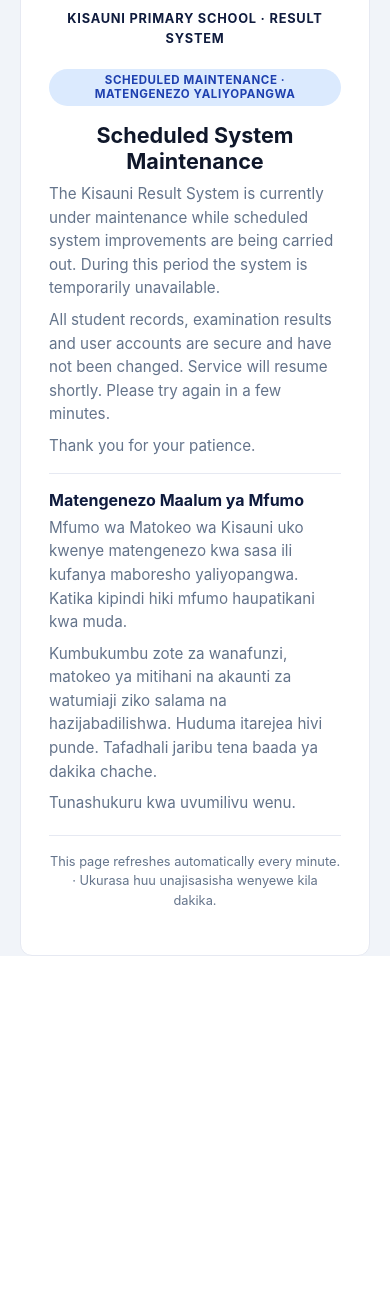
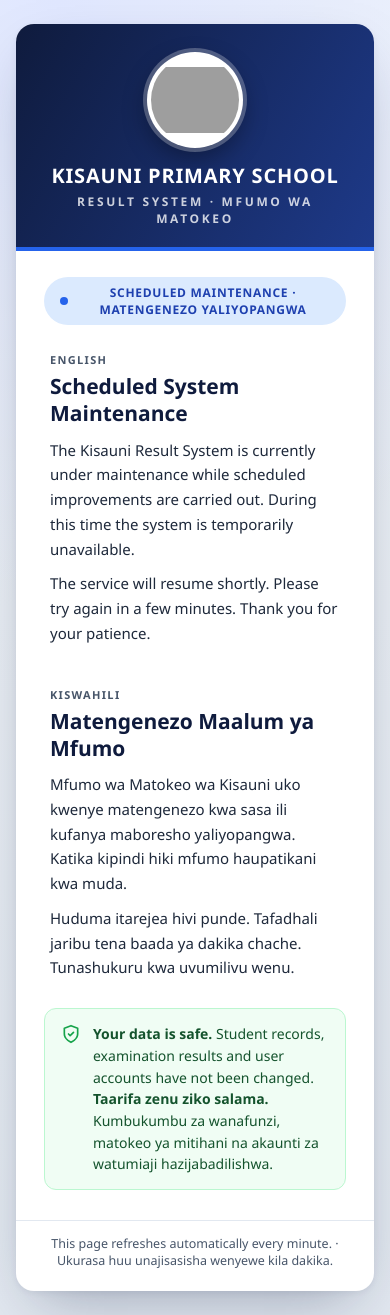
Before and after one commit to otthnachia6-ship-it/KISAUNI_RESULT_SYSTEM_LARAVEL_FINAL, a Laravel app: template resources/views/maintenance/updating.blade.php in a window 390 px wide. Before the commit the page ends 956 px from the top, so only its background shows below. Run offline with Laravel 12, Linux system fonts and the light colour scheme; the template is opened without the code that fills it, so the values that code supplies are empty; data comes from the database, SQL or seed files in the repository; grey boxes are pictures that could not be loaded.

Commit message:
Maintenance pages: real school logo and a professional bilingual layout
- The pages are rendered when maintenance is switched on and served while the
  app is down, so the uploaded logo (/media/logo_<time>.jpeg) returned 503 and
  the generic placeholder was shown. The real logo from Settings is now
  embedded in the page itself (SchoolLogo::dataUri, falls back to the bundled
  logo; max 600 KB).
- New shared layout for "Scheduled maintenance" and "Service suspended":
  navy header with logo and school name, coloured status, English and
  Kiswahili side by side on computers and stacked on phones, a clear
  "data is safe" notice. Fixed Blade sections that did not close.

Co-Authored-By: Claude Opus 5.5 <noreply@anthropic.com>

```diff
--- /dev/null
+++ b/app/Support/SchoolLogo.php
@@ -0,0 +1,59 @@
+<?php
+
+namespace App\Support;
+
+use App\Models\Setting;
+use Throwable;
+
+/**
+ * The school's real logo as a self-contained data: URI.
+ *
+ * Used by the maintenance pages: they are rendered once when maintenance is switched on
+ * and then served while the application is down, so they cannot load the uploaded logo
+ * through /media/... (that route is part of the stopped application). Embedding the
+ * image keeps the real logo visible. Falls back to public/images/logo.png.
+ */
+final class SchoolLogo
+{
+    private const MAX_BYTES = 600 * 1024;
+
+    private const TYPES = ['png' => 'image/png', 'jpg' => 'image/jpeg', 'jpeg' => 'image/jpeg', 'gif' => 'image/gif', 'webp' => 'image/webp'];
+
+    public static function dataUri(): ?string
+    {
+        foreach ([static::configuredPath(), public_path('images/logo.png')] as $file) {
+            if (!$file || !is_file($file) || !is_readable($file)) {
+                continue;
+            }
+            $ext = strtolower(pathinfo($file, PATHINFO_EXTENSION));
+            $size = (int) filesize($file);
+            if (!isset(static::TYPES[$ext]) || $size === 0 || $size > static::MAX_BYTES) {
+                continue;
+            }
+            $bytes = @file_get_contents($file);
+            if ($bytes !== false) {
+                return 'data:' . static::TYPES[$ext] . ';base64,' . base64_encode($bytes);
+            }
+        }
+
+        return null;
+    }
+
+    /** Absolute path of the logo chosen in Settings (uploaded or bundled), or null. */
+    private static function configuredPath(): ?string
+    {
+        try {
+            $path = (string) Setting::get('logo_path', 'images/logo.png');
+        } catch (Throwable) {
+            return null; // database unavailable: use the bundled logo
+        }
+        if ($path === '' || str_contains($path, '..')) {
+            return null;
+        }
+        if (str_starts_with($path, 'uploads/')) {
+            return storage_path('app/uploads/' . basename(substr($path, 8)));
+        }
+
+        return public_path(ltrim($path, '/'));
+    }
+}
--- /dev/null
+++ b/resources/views/maintenance/layout.blade.php
@@ -0,0 +1,114 @@
+@php
+    // Rendered once when maintenance is switched on, then served while the app is down:
+    // everything (styles, logo) is inside this page; nothing is loaded from the app.
+    try {
+        $mSchool = strtoupper((string) \App\Models\Setting::get('school_name', \App\Services\SchoolService::DEFAULT_SCHOOL_NAME));
+    } catch (\Throwable) {
+        $mSchool = \App\Services\SchoolService::DEFAULT_SCHOOL_NAME;
+    }
+    $mLogo = \App\Support\SchoolLogo::dataUri();
+    $mInitials = collect(preg_split('/\s+/', trim($mSchool)))->filter()->take(3)->map(fn ($w) => mb_substr($w, 0, 1))->implode('');
+@endphp
+<!DOCTYPE html>
+<html lang="en">
+<head>
+    <meta charset="utf-8">
+    <meta name="viewport" content="width=device-width, initial-scale=1">
+    <meta name="robots" content="noindex">
+    @yield('head')
+    <title>@yield('title') - {{ $mSchool }}</title>
+    <style>
+        :root {
+            --navy: #0f1b3d; --navy-2: #1e3a8a; --text: #1e293b; --muted: #475569; --line: #e2e8f0;
+            --accent: @yield('accent', '#2563eb'); --accent-soft: @yield('accent_soft', '#dbeafe'); --accent-ink: @yield('accent_ink', '#1e40af');
+        }
+        * { box-sizing: border-box; }
+        html, body { margin: 0; min-height: 100%; }
+        body {
+            min-height: 100vh; display: flex; align-items: center; justify-content: center; padding: 24px 16px;
+            background: radial-gradient(circle at 15% 0%, #e0e7ff 0, transparent 45%), linear-gradient(180deg, #f1f5f9, #e2e8f0);
+            color: var(--text); font-family: 'Segoe UI', Roboto, 'Helvetica Neue', Arial, sans-serif; -webkit-font-smoothing: antialiased;
+        }
+        .sheet {
+            width: 100%; max-width: 760px; background: #fff; border-radius: 18px; overflow: hidden;
+            box-shadow: 0 24px 60px -20px rgba(15, 27, 61, .35), 0 2px 6px rgba(15, 27, 61, .06);
+        }
+        .band {
+            background: linear-gradient(120deg, var(--navy), var(--navy-2)); color: #fff;
+            padding: 28px 24px 24px; text-align: center; position: relative;
+        }
+        .band::after { content: ""; position: absolute; left: 0; right: 0; bottom: 0; height: 4px; background: var(--accent); }
+        .logo {
+            width: 96px; height: 96px; border-radius: 50%; object-fit: contain; background: #fff; padding: 4px;
+            box-shadow: 0 0 0 4px rgba(255,255,255,.25), 0 10px 24px rgba(0,0,0,.35); display: block; margin: 0 auto 14px;
+        }
+        .logo-fallback {
+            width: 96px; height: 96px; border-radius: 50%; margin: 0 auto 14px; display: flex; align-items: center; justify-content: center;
+            background: #fff; color: var(--navy); font-weight: 800; font-size: 26px; letter-spacing: .04em;
+            box-shadow: 0 0 0 4px rgba(255,255,255,.25), 0 10px 24px rgba(0,0,0,.35);
+        }
+        .school { margin: 0; font-size: 20px; font-weight: 800; letter-spacing: .04em; }
+        .system { margin: 4px 0 0; font-size: 12px; font-weight: 600; letter-spacing: .22em; text-transform: uppercase; opacity: .78; }
+        .body { padding: 26px 28px 8px; }
+        .status {
+            display: flex; align-items: center; justify-content: center; gap: 8px; width: fit-content; margin: 0 auto 18px;
+            padding: 7px 16px; border-radius: 999px; background: var(--accent-soft); color: var(--accent-ink);
+            font-size: 12px; font-weight: 700; letter-spacing: .06em; text-transform: uppercase; text-align: center;
+        }
+        .status .dot { width: 8px; height: 8px; border-radius: 50%; background: var(--accent); flex: none; }
+        .cols { display: grid; grid-template-columns: 1fr; gap: 18px; }
+        @media (min-width: 640px) { .cols { grid-template-columns: 1fr 1fr; gap: 0; } .cols .lang + .lang { border-left: 1px solid var(--line); } }
+        .lang { padding: 4px 6px; }
+        @media (min-width: 640px) { .lang { padding: 4px 22px; } .lang:first-child { padding-left: 0; } .lang:last-child { padding-right: 0; } }
+        .lang-tag { display: inline-block; font-size: 11px; font-weight: 700; letter-spacing: .12em; color: var(--muted); margin-bottom: 6px; }
+        h1, h2 { margin: 0 0 10px; font-size: 21px; line-height: 1.3; color: var(--navy); }
+        .lang p { margin: 0 0 10px; font-size: 15px; line-height: 1.65; color: var(--text); }
+        .safe {
+            display: flex; gap: 12px; align-items: flex-start; margin: 14px 0 6px; padding: 14px 16px; border-radius: 12px;
+            background: #f0fdf4; border: 1px solid #bbf7d0; color: #14532d; font-size: 14px; line-height: 1.55;
+        }
+        .safe svg { flex: none; margin-top: 1px; }
+        .contact { margin: 12px 0 0; padding: 12px 16px; border-radius: 12px; background: #f8fafc; border: 1px solid var(--line); font-size: 14px; text-align: center; }
+        .foot { padding: 14px 28px 22px; text-align: center; font-size: 12.5px; color: var(--muted); border-top: 1px solid var(--line); margin-top: 16px; }
+    </style>
+</head>
+<body>
+    <main class="sheet" role="main">
+        <header class="band">
+            @if($mLogo)
+            <img class="logo" src="{{ $mLogo }}" alt="{{ $mSchool }} logo">
+            @else
+            <div class="logo-fallback" aria-hidden="true">{{ $mInitials }}</div>
+            @endif
+            <p class="school">{{ $mSchool }}</p>
+            <p class="system">Result System &middot; Mfumo wa Matokeo</p>
+        </header>
+
+        <section class="body">
+            <div class="status"><span class="dot"></span>@yield('status')</div>
+
+            <div class="cols">
+                <div class="lang" lang="en">
+                    <span class="lang-tag">ENGLISH</span>
+                    @yield('english')
+                </div>
+                <div class="lang sw" lang="sw">
+                    <span class="lang-tag">KISWAHILI</span>
+                    @yield('swahili')
+                </div>
+            </div>
+
+            <div class="safe">
+                <svg width="20" height="20" viewBox="0 0 24 24" fill="none" stroke="#16a34a" stroke-width="2" stroke-linecap="round" stroke-linejoin="round" aria-hidden="true"><path d="M12 22s8-4 8-10V5l-8-3-8 3v7c0 6 8 10 8 10z"/><path d="m9 12 2 2 4-4"/></svg>
+                <div>@yield('safe')</div>
+            </div>
+
+            @if(config('kisauni.support_contact'))
+            <p class="contact">Contact / Mawasiliano: <strong>{{ config('kisauni.support_contact') }}</strong></p>
+            @endif
+        </section>
+
+        <footer class="foot">@yield('footer')</footer>
+    </main>
+</body>
+</html>
--- a/resources/views/maintenance/updating.blade.php
+++ b/resources/views/maintenance/updating.blade.php
@@ -1,72 +1,28 @@
-<!DOCTYPE html>
-<html lang="en">
-<head>
-    <meta charset="utf-8">
-    <meta name="viewport" content="width=device-width, initial-scale=1">
+@extends('maintenance.layout')
+
+@section('head')
     <meta http-equiv="refresh" content="60">
-    <title>Scheduled maintenance - KISAUNI PRIMARY SCHOOL</title>
-    <style>
-        :root { --navy:#0f1b3d; --blue:#2563eb; --text:#0f172a; --muted:#64748b; --border:#e6e9f2; }
-        * { box-sizing: border-box; }
-        html, body { height: 100%; margin: 0; }
-        body {
-            display: flex; align-items: center; justify-content: center; padding: 1.25rem;
-            background: #f1f4f9; color: var(--text);
-            font-family: 'Inter', 'Segoe UI', Tahoma, Geneva, Verdana, sans-serif;
-        }
-        .card {
-            width: 100%; max-width: 460px; background: #fff; border: 1px solid var(--border);
-            border-radius: 12px; padding: 2rem 1.75rem; text-align: center;
-        }
-        .logo { width: 72px; height: 72px; object-fit: cover; border-radius: 50%; margin-bottom: .75rem; }
-        .school { font-size: .8rem; font-weight: 700; letter-spacing: .06em; color: var(--navy); margin: 0 0 1.25rem; }
-        h1 { font-size: 1.35rem; margin: 0 0 .5rem; }
-        p { margin: 0 0 .75rem; line-height: 1.55; color: var(--muted); font-size: .95rem; }
-        .sw { color: var(--text); }
-        .note { margin-top: 1.25rem; padding-top: 1rem; border-top: 1px solid var(--border); font-size: .8rem; color: var(--muted); }
-        .card { max-width: 580px; }
-        .status { display: inline-block; font-size: .72rem; font-weight: 700; letter-spacing: .05em; text-transform: uppercase;
-                  padding: .3rem .75rem; border-radius: 999px; margin: 0 0 1rem; }
-        .status-maint { background: #dbeafe; color: #1e40af; }
-        .status-susp { background: #fef3c7; color: #92400e; }
-        .lang { text-align: left; margin: 0 0 1rem; }
-        .lang h2 { font-size: 1rem; margin: 0 0 .35rem; color: var(--navy); }
-        .lang p { margin: 0 0 .5rem; }
-        .divider { border: 0; border-top: 1px solid var(--border); margin: 1rem 0; }
-        .contact { background: #f8fafc; border: 1px solid var(--border); border-radius: 8px; padding: .65rem .9rem;
-                   font-size: .88rem; color: var(--text); margin: 0 0 .5rem; }
-    </style>
-</head>
-<body>
-    <main class="card">
-        <img class="logo" src="/images/logo.png" alt="" onerror="this.style.display='none'">
-        <p class="school">KISAUNI PRIMARY SCHOOL &middot; RESULT SYSTEM</p>
-        <span class="status status-maint">Scheduled maintenance &middot; Matengenezo yaliyopangwa</span>
-        <h1>Scheduled System Maintenance</h1>
+@endsection
+@section('title', 'Scheduled maintenance')
+@section('status', 'Scheduled maintenance · Matengenezo yaliyopangwa')
 
-        <div class="lang">
-            <p>The Kisauni Result System is currently under maintenance while scheduled system improvements are being carried out.
-               During this period the system is temporarily unavailable.</p>
-            <p>All student records, examination results and user accounts are secure and have not been changed.
-               Service will resume shortly. Please try again in a few minutes.</p>
-            <p>Thank you for your patience.</p>
-        </div>
+@section('english')
+    <h1>Scheduled System Maintenance</h1>
+    <p>The Kisauni Result System is currently under maintenance while scheduled improvements are carried out. During this time the system is temporarily unavailable.</p>
+    <p>The service will resume shortly. Please try again in a few minutes. Thank you for your patience.</p>
+@endsection
 
-        <hr class="divider">
+@section('swahili')
+    <h2>Matengenezo Maalum ya Mfumo</h2>
+    <p>Mfumo wa Matokeo wa Kisauni uko kwenye matengenezo kwa sasa ili kufanya maboresho yaliyopangwa. Katika kipindi hiki mfumo haupatikani kwa muda.</p>
+    <p>Huduma itarejea hivi punde. Tafadhali jaribu tena baada ya dakika chache. Tunashukuru kwa uvumilivu wenu.</p>
+@endsection
 
-        <div class="lang sw">
-            <h2>Matengenezo Maalum ya Mfumo</h2>
-            <p>Mfumo wa Matokeo wa Kisauni uko kwenye matengenezo kwa sasa ili kufanya maboresho yaliyopangwa.
-               Katika kipindi hiki mfumo haupatikani kwa muda.</p>
-            <p>Kumbukumbu zote za wanafunzi, matokeo ya mitihani na akaunti za watumiaji ziko salama na hazijabadilishwa.
-               Huduma itarejea hivi punde. Tafadhali jaribu tena baada ya dakika chache.</p>
-            <p>Tunashukuru kwa uvumilivu wenu.</p>
-        </div>
+@section('safe')
+    <strong>Your data is safe.</strong> Student records, examination results and user accounts have not been changed.<br>
+    <strong>Taarifa zenu ziko salama.</strong> Kumbukumbu za wanafunzi, matokeo ya mitihani na akaunti za watumiaji hazijabadilishwa.
+@endsection
 
-        @if(config('kisauni.support_contact'))
-        <p class="contact">Contact / Mawasiliano: <strong>{{ config('kisauni.support_contact') }}</strong></p>
-        @endif
-        <p class="note">This page refreshes automatically every minute. &middot; Ukurasa huu unajisasisha wenyewe kila dakika.</p>
-    </main>
-</body>
-</html>
+@section('footer')
+    This page refreshes automatically every minute. &middot; Ukurasa huu unajisasisha wenyewe kila dakika.
+@endsection
```
Also changed, not shown: resources/views/maintenance/suspended.blade.php (+24 -68 lines), tests/Feature/MaintenancePagesTest.php (+26 -0 lines).
